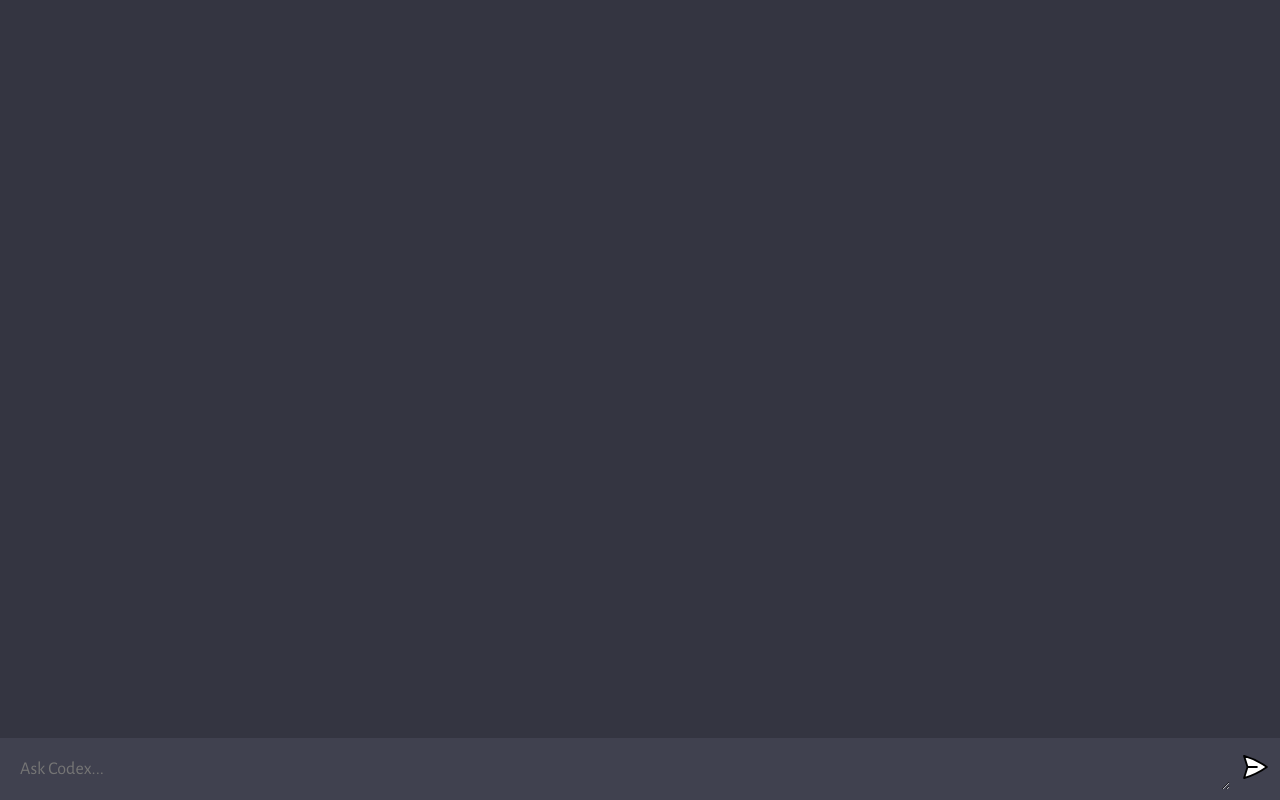
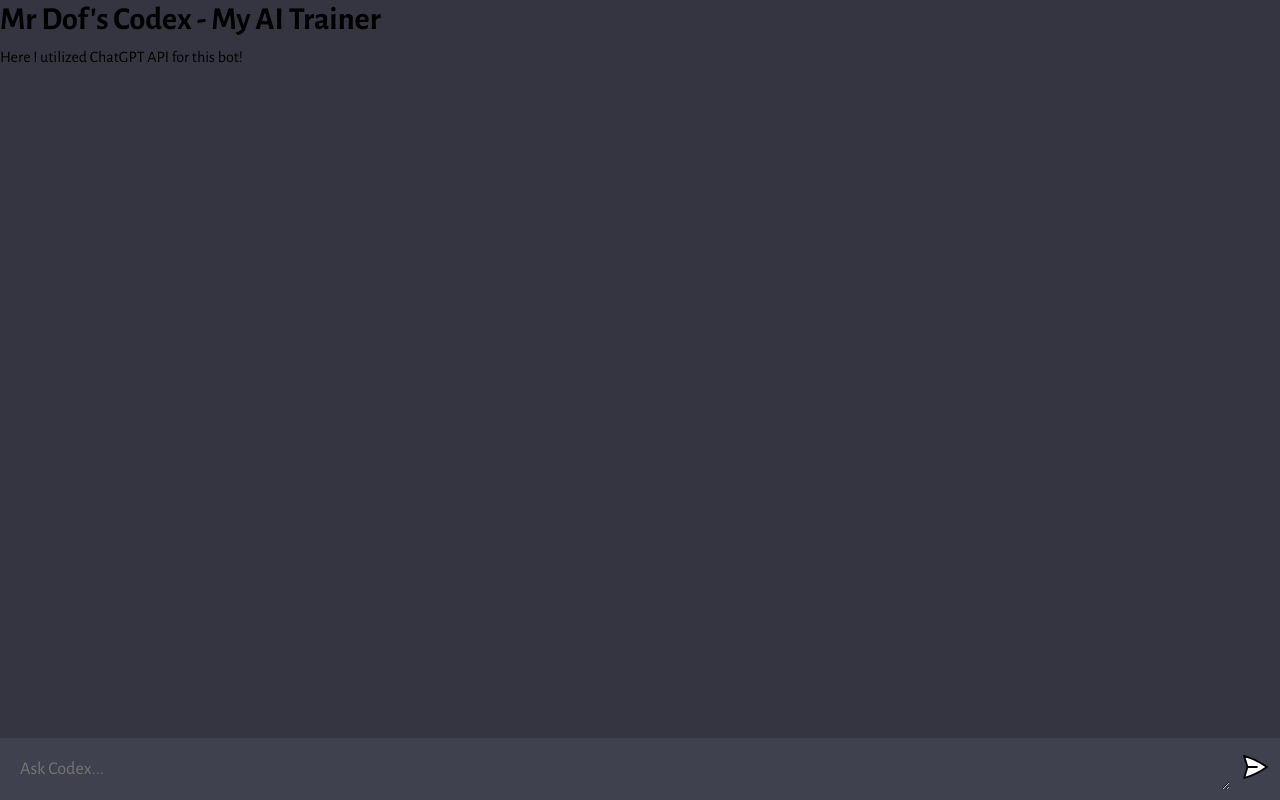
Before and after one commit to MrDolph/dofCodexNg, a website built with Vite: page client/index.html in a window 1280 px wide. Built offline with nearby package versions, Linux system fonts and the light colour scheme.

Commit message:
Update index.html

```diff
--- a/client/index.html
+++ b/client/index.html
@@ -9,7 +9,10 @@
   </head>
   <body>
     <div id="app">
-      <div id="chat_container"></div>
+      <div id="chat_container">
+        <h1>Mr Dof's Codex - My AI Trainer</h1>
+        <p>Here I utilized ChatGPT API for this bot!</p>
+      </div>
 
       <form>
         <textarea name="prompt" cols="1" rows="1" placeholder="Ask Codex..."></textarea>
```
